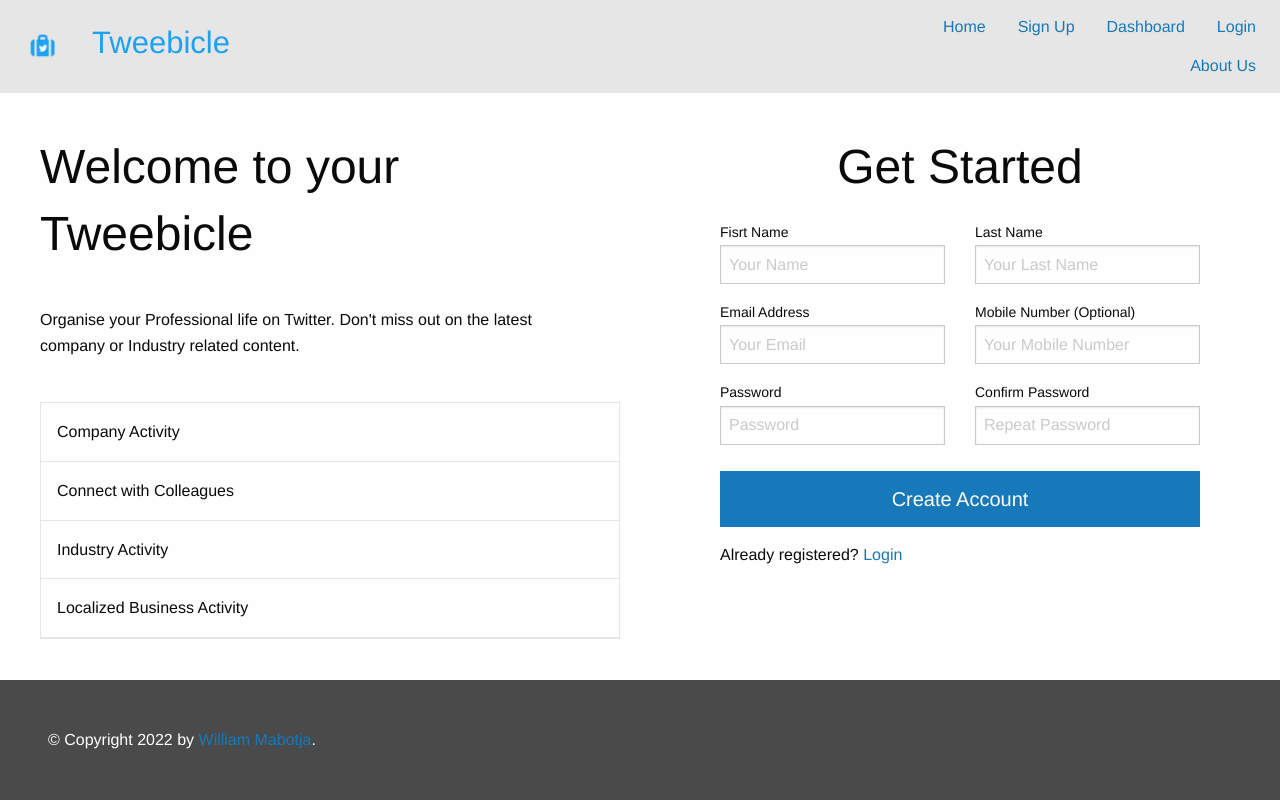
After one commit to williammabotjadev/tweebicle, a Flask app: page /analyze-org in a window 1280 px wide. The commit adds this page. Run offline with Flask 2, Linux system fonts and the light colour scheme; some libraries are stand-ins or nearby versions.

Commit message:
analyze org, analyze handle

```diff
--- a/application.py
+++ b/application.py
@@ -57,3 +57,21 @@ def dashboard():
     js_ref = os.path.join(app.config['JS_FOLDER'], 'app.js')
     foundation_js_ref = os.path.join(app.config['FOUNDATION_JS_FOLDER'], 'foundation.min.js')
     return render_template('dashboard.html', icon_filename=icon_filename, css_ref=css_ref, js_ref=js_ref, foundation_js_ref=foundation_js_ref, style_ref=style_ref)
+
+@app.route('/analyze-handle')
+def analyze_handle():
+    icon_filename = os.path.join(app.config['UPLOAD_FOLDER'], 'tweebicle.png')
+    css_ref = os.path.join(app.config['CSS_FOLDER'], 'foundation.min.css')
+    style_ref = os.path.join(app.config['CSS_FOLDER'], 'app.css')
+    js_ref = os.path.join(app.config['JS_FOLDER'], 'app.js')
+    foundation_js_ref = os.path.join(app.config['FOUNDATION_JS_FOLDER'], 'foundation.min.js')
+    return render_template('analyze-handle.html', icon_filename=icon_filename, css_ref=css_ref, js_ref=js_ref, foundation_js_ref=foundation_js_ref, style_ref=style_ref)
+
+@app.route('/analyze-org')
+def analyze_org():
+    icon_filename = os.path.join(app.config['UPLOAD_FOLDER'], 'tweebicle.png')
+    css_ref = os.path.join(app.config['CSS_FOLDER'], 'foundation.min.css')
+    style_ref = os.path.join(app.config['CSS_FOLDER'], 'app.css')
+    js_ref = os.path.join(app.config['JS_FOLDER'], 'app.js')
+    foundation_js_ref = os.path.join(app.config['FOUNDATION_JS_FOLDER'], 'foundation.min.js')
+    return render_template('analyze-org.html', icon_filename=icon_filename, css_ref=css_ref, js_ref=js_ref, foundation_js_ref=foundation_js_ref, style_ref=style_ref)
--- /dev/null
+++ b/templates/analyze-org.html
@@ -0,0 +1,71 @@
+{% extends "layout.html" %}
+{% block title %}Tweebicle{% endblock %}
+{% block head %}
+{{ super() }}
+{% endblock %}
+{% block content %}
+<div class="main-left grid-x align-left">
+<h1 class="main-text">Welcome to your Tweebicle</h1>
+<p class="leading-text">
+    Organise your Professional life on Twitter. Don't miss out on the latest company or Industry related content.
+</p>
+<br>
+    <ul class="list-group">
+        <li class="list-group-item">Company Activity</li>
+        <li class="list-group-item">Connect with Colleagues</li>
+        <li class="list-group-item">Industry Activity</li>
+        <li class="list-group-item">Localized Business Activity</li>
+      </ul>
+</div>
+<div class="main-right grid-x align-center">
+<h1 class="main-text">Get Started</h1>
+
+<form>
+    <div class="grid-container">
+      <div class="grid-x grid-padding-x">
+        <div class="medium-6 cell">
+          <label>Fisrt Name
+            <input type="text" placeholder="Your Name">
+          </label>
+        </div>
+        <div class="medium-6 cell">
+          <label>Last Name
+            <input type="text" placeholder="Your Last Name">
+          </label>
+        </div>
+      </div>
+      <div class="grid-x grid-padding-x">
+        <div class="medium-6 cell">
+          <label>Email Address
+            <input type="email" placeholder="Your Email">
+          </label>
+        </div>
+        <div class="medium-6 cell">
+          <label>Mobile Number (Optional)
+            <input type="text" placeholder="Your Mobile Number">
+          </label>
+        </div>
+      </div>
+      <div class="grid-x grid-padding-x">
+        <div class="medium-6 cell">
+          <label>Password
+            <input type="password" placeholder="Password">
+          </label>
+        </div>
+        <div class="medium-6 cell">
+          <label>Confirm Password
+            <input type="password" placeholder="Repeat Password">
+          </label>
+        </div>
+      </div>
+      <div class="grid-x grid-padding-x align-center">
+        <div class="cell">
+            <a class="button large full-button small medium-expanded" href="#">Create Account</a>
+            <span class="text-center">Already registered? <a href="/login">Login</a></span>
+        </div>
+      </div>
+
+    </div>
+  </form>
+</div>
+    {% endblock %}
```
Also changed, not shown: templates/analyze-handle.html (added, +71 -0 lines), templates/dashboard.html (+7 -7 lines).
